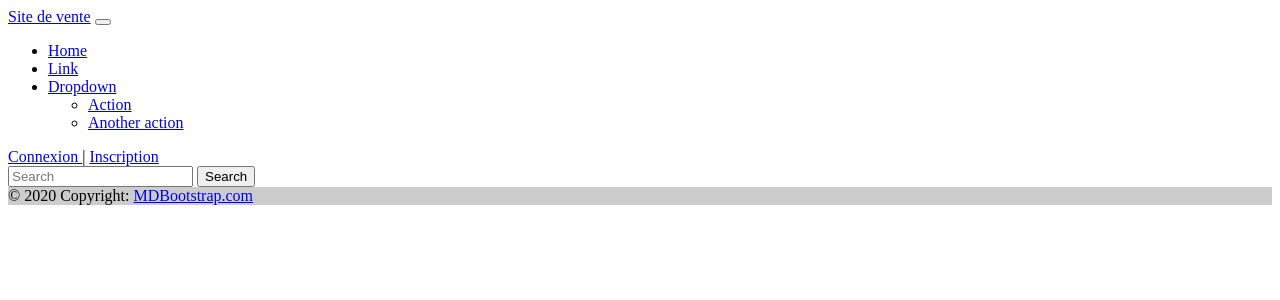
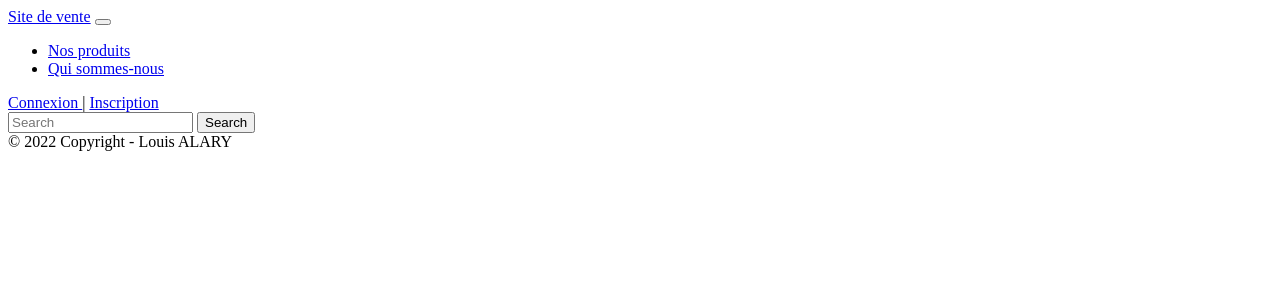
Before and after one commit to louisalr/Symfony-Boutique, a Symfony app: template templates/base.html.twig in a window 1280 px wide. Shown: the top 300 px of the page. Run offline with Twig, Linux system fonts and the light colour scheme; the template is opened without the code that fills it, so the values that code supplies are empty; some libraries are stand-ins or nearby versions.

Commit message:
Updated nav and footer

```diff
--- a/templates/layouts/footer.html.twig
+++ b/templates/layouts/footer.html.twig
@@ -1,8 +1,7 @@
-<footer class="bg-light text-center text-lg-start">
+<footer class="footer-custom text-center text-lg-start">
   <!-- Copyright -->
-  <div class="text-center p-3" style="background-color: rgba(0, 0, 0, 0.2);">
-    © 2020 Copyright:
-    <a class="text-dark" href="https://mdbootstrap.com/">MDBootstrap.com</a>
+  <div class="text-center p-3">
+    © 2022 Copyright - Louis ALARY
   </div>
   <!-- Copyright -->
 </footer>
--- a/templates/layouts/nav.html.twig
+++ b/templates/layouts/nav.html.twig
@@ -7,27 +7,21 @@
     <div class="collapse navbar-collapse" id="navbarSupportedContent">
       <ul class="navbar-nav me-auto mb-2 mb-lg-0">
         <li class="nav-item">
-          <a class="nav-link active" aria-current="page" href="#">Home</a>
+          <a class="nav-link" aria-current="page" href="#">Nos produits</a>
         </li>
         <li class="nav-item">
-          <a class="nav-link" href="#">Link</a>
-        </li>
-        <li class="nav-item dropdown">
-          <a class="nav-link dropdown-toggle" href="#s" id="navbarDropdown" role="button" data-bs-toggle="dropdown" aria-expanded="false">
-            Dropdown
-          </a>
-          <ul class="dropdown-menu" aria-labelledby="navbarDropdown">
-            <li><a class="dropdown-item" href="#">Action</a></li>
-            <li><a class="dropdown-item" href="#">Another action</a></li>
-          </ul>
+          <a class="nav-link" href="#">Qui sommes-nous</a>
         </li>
       </ul>
 
-      {% if app.user %}
-        <a href="{{ path('app_account')}}"> Mon compte </a> | <a href="{{ path('app_logout')}}"> Deconnexion </a>
-      {% else %}
-        <a href="{{ path('app_login')}}"> Connexion </a> | <a href="{{ path('app_register')}}"> Inscription </a>
-      {% endif %}
+        <div class="navbar-item-custom">
+            {% if app.user %}
+                <a href="{{ path('app_account')}}"> Mon compte</a> | <a href="{{ path('app_logout')}}"> Deconnexion </a>
+            {% else %}
+                <a href="{{ path('app_login')}}"> Connexion </a> | <a href="{{ path('app_register')}}"> Inscription </a>
+            {% endif %}
+        </div>
+
       <form class="d-flex">
         <input class="form-control me-2" type="search" placeholder="Search" aria-label="Search">
         <button class="btn btn-outline-success" type="submit">Search</button>
```
